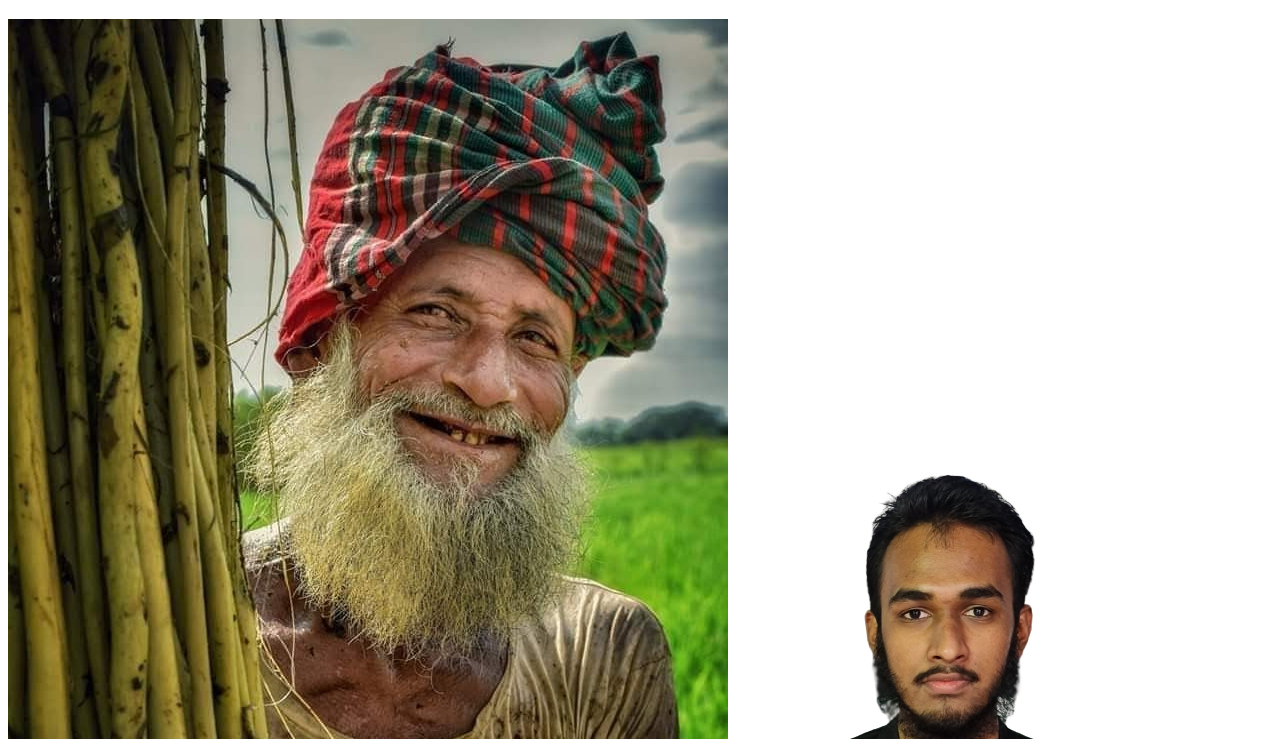
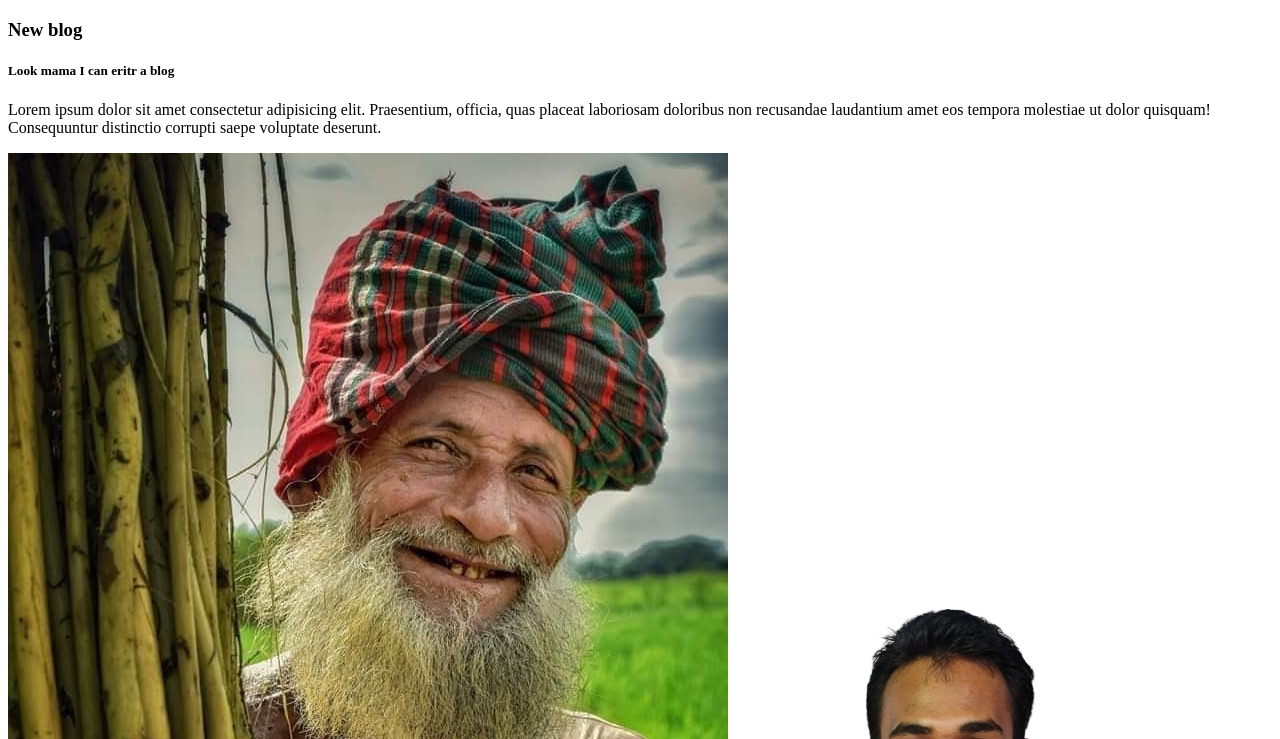
Before and after one commit to SajjadxHossain/my-third-repo, a plain HTML site: page index.html in a window 1280 px wide. Shown: the part 61-800 px from the top of the page. Drawn offline with Linux system fonts and the light colour scheme.

Commit message:
new blog added

```diff
--- a/index.html
+++ b/index.html
@@ -8,6 +8,9 @@
 </head>
 <body>
     <h1>This is my third repo</h1>
+    <div><h3>New blog</h3>
+    <h5>Look mama I can eritr a blog</h5>
+<p>Lorem ipsum dolor sit amet consectetur adipisicing elit. Praesentium, officia, quas placeat laboriosam doloribus non recusandae laudantium amet eos tempora molestiae ut dolor quisquam! Consequuntur distinctio corrupti saepe voluptate deserunt.</p></div>
     <img src="hasi.jpg" alt="">
     <img src="sajjad.png" alt="">
     <h1>This is from new branxh</h1>
```
